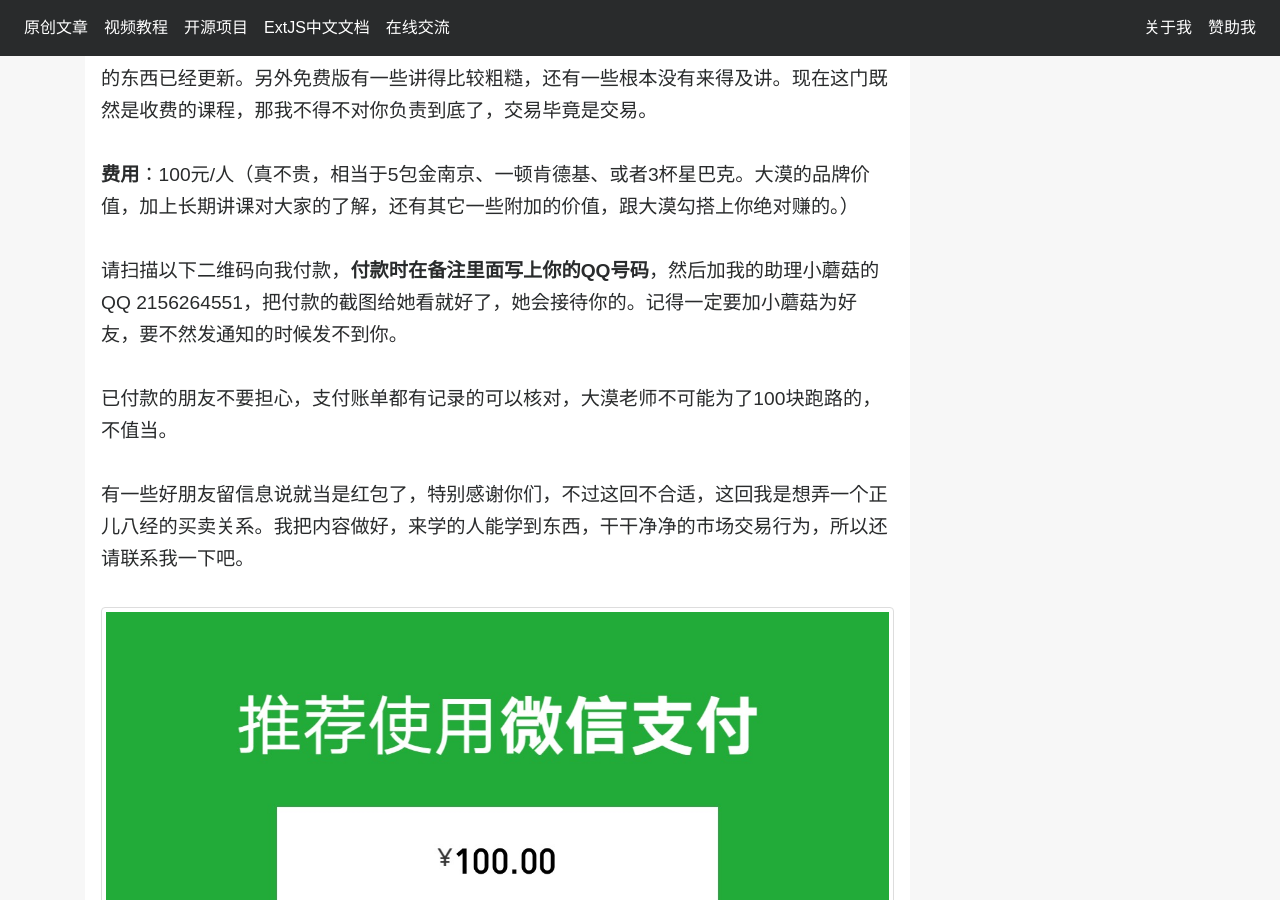
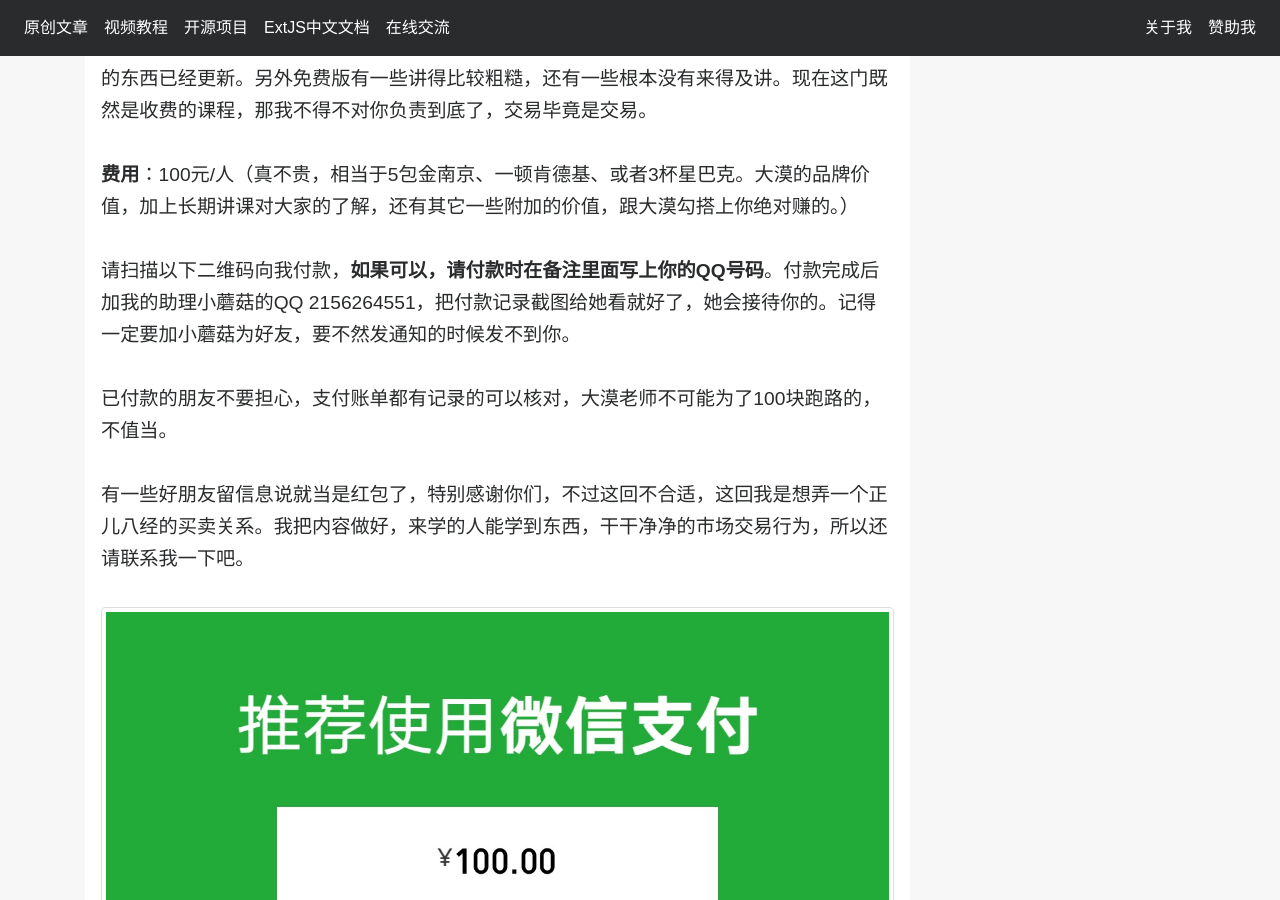
Before and after one commit to dukuiran/damoqiongqiu.github.io, a Jekyll site: the page built from _posts/2017-08-09-angular-course.markdown, in a window 1280 px wide and 900 px high, scrolled down 416 px. Built offline with Jekyll 4.4.1, drawn with Linux system fonts in a browser that asks for light colours; nearby versions of some CDN libraries; comment, search, counter and statistics services are not loaded.

Commit message:
更新内容

```diff
--- a/_posts/2017-08-09-angular-course.markdown
+++ b/_posts/2017-08-09-angular-course.markdown
@@ -18,7 +18,7 @@ excerpt: 大漠的收费Angular课程
 
 **费用**：100元/人（真不贵，相当于5包金南京、一顿肯德基、或者3杯星巴克。大漠的品牌价值，加上长期讲课对大家的了解，还有其它一些附加的价值，跟大漠勾搭上你绝对赚的。）
 
-请扫描以下二维码向我付款，**付款时在备注里面写上你的QQ号码**，然后加我的助理小蘑菇的QQ 2156264551，把付款的截图给她看就好了，她会接待你的。记得一定要加小蘑菇为好友，要不然发通知的时候发不到你。
+请扫描以下二维码向我付款，**如果可以，请付款时在备注里面写上你的QQ号码**。付款完成后加我的助理小蘑菇的QQ 2156264551，把付款记录截图给她看就好了，她会接待你的。记得一定要加小蘑菇为好友，要不然发通知的时候发不到你。
 
 已付款的朋友不要担心，支付账单都有记录的可以核对，大漠老师不可能为了100块跑路的，不值当。
 
```
